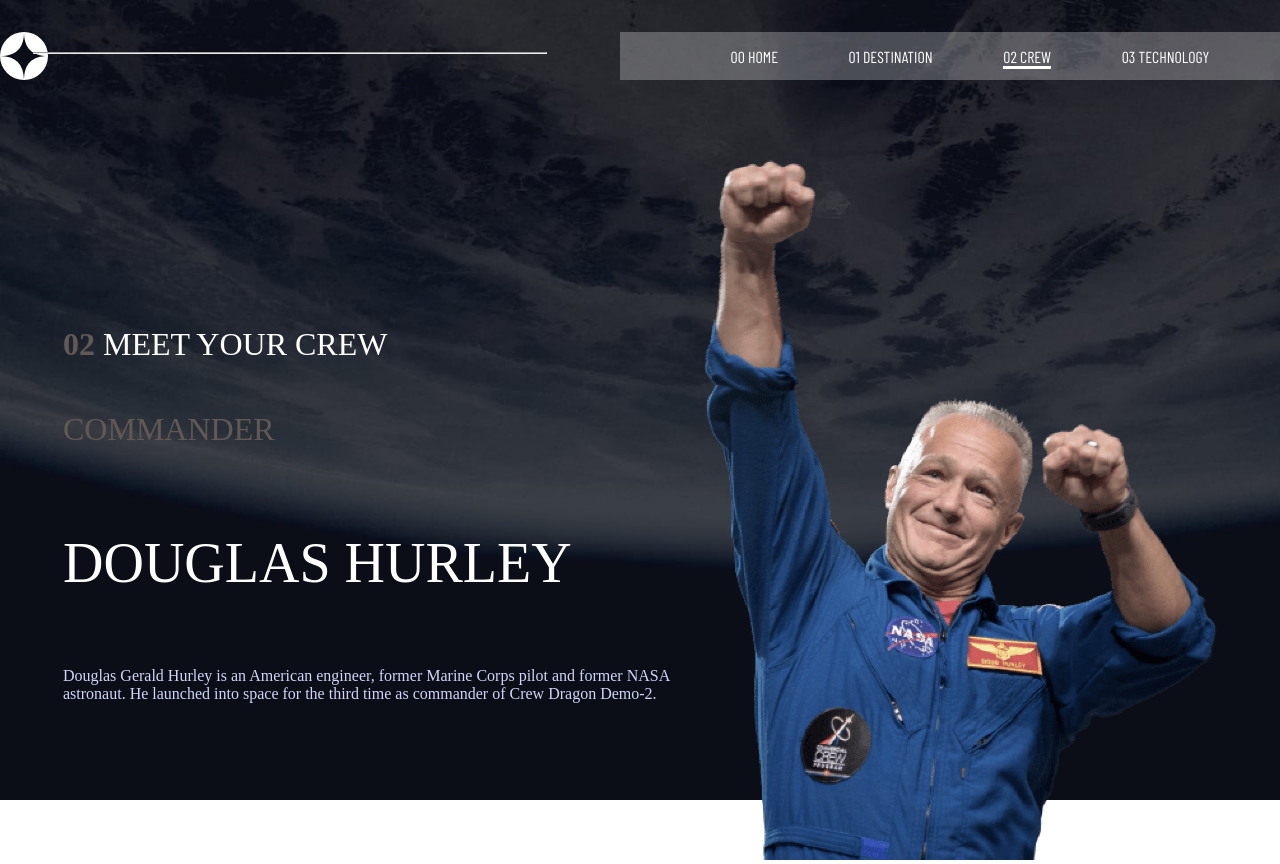
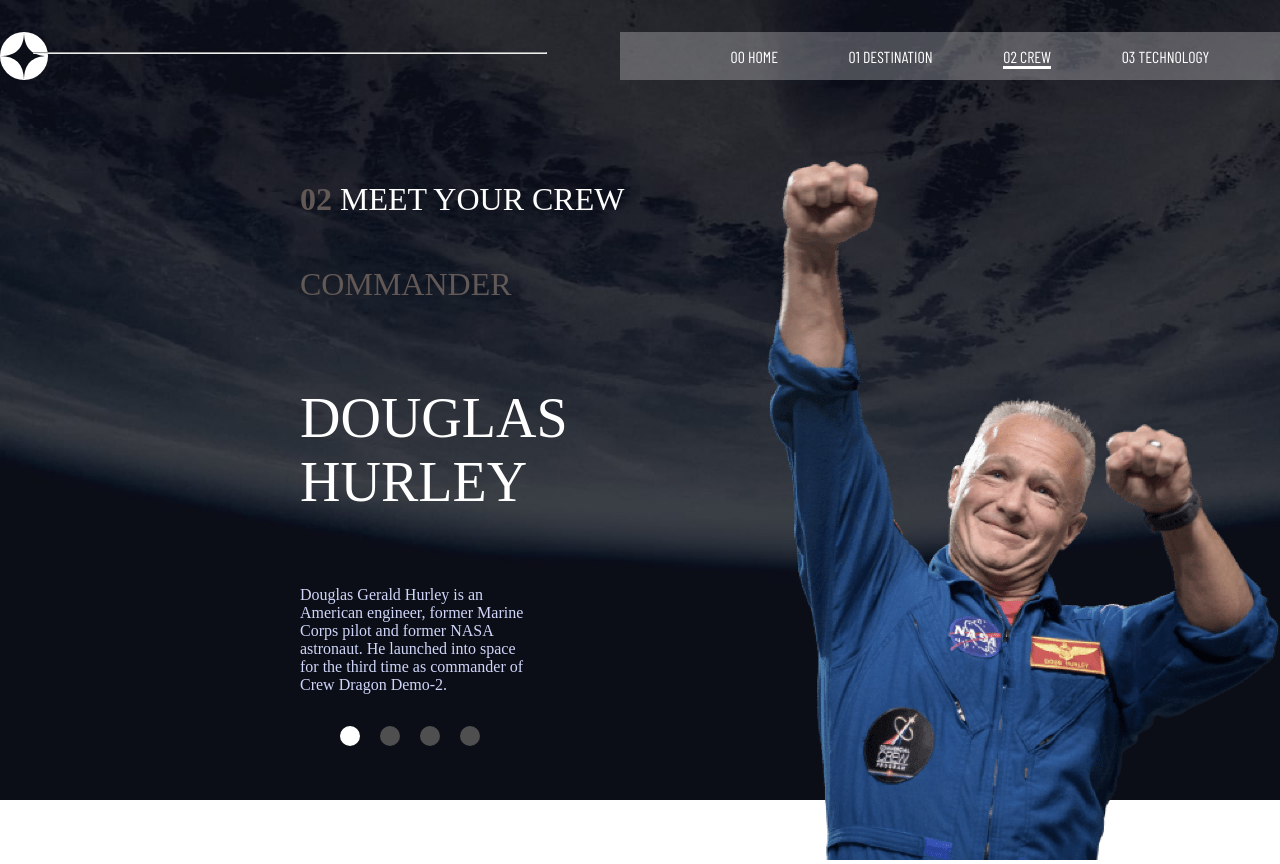
Before and after one commit to GYauck/space-tourism, a React (Create React App) app: page /crew in a window 1280 px wide. Built offline with nearby package versions, Linux system fonts and the light colour scheme; a web font is replaced by a local one.

Commit message:
added destination navbar

```diff
--- a/src/Pages/Crew/Crew.jsx
+++ b/src/Pages/Crew/Crew.jsx
@@ -6,8 +6,15 @@
 const Crew = () => {
   const [crew] = useState(data.crew);
   const [value, setValue] = useState(0);
-  const [isActive, setActive] = useState();
+  const [isActive, setActive] = useState(0);
   const { name, images, role, bio } = crew[value];
+
+
+  const handleClick = (event) => {
+    event.preventDefault();
+    console.log(event.target.id);
+    setActive(event.target.id);
+  };
 
   return (
     <div className={style.background}>
@@ -20,6 +27,24 @@
           <h2 className={style.role}>{role.toUpperCase()}</h2>
           <h3 className={style.name}>{name.toUpperCase()}</h3>
           <p className={style.bio}>{bio}</p>
+          <ul className={style.ulNav}>
+              {crew.map((crew, index) => (
+                <li key={index}>
+                  <button
+                    id={index}
+                    className={
+                      isActive == index ? style.activeButtom : style.ulButton
+                    }
+                    onClick={(e) => {
+                      handleClick(e);
+                      setValue(index);
+                    }}
+                  >
+                    {/* {crew.name.toUpperCase()} */}
+                  </button>
+                </li>
+              ))}
+            </ul>
         </div>
         <div className={style.rightContainer}>
           <img src={images.png} alt="CrewImg" />
--- a/src/Pages/Crew/crew.module.css
+++ b/src/Pages/Crew/crew.module.css
@@ -7,19 +7,24 @@
 
 .fullContainer {
     display: flex;
-    justify-content: center;
-    align-items: center;
+    /* align-items: center; */
     margin-top: 10vh;
+
 }
 
 .leftContainer {
     display: flex;
     flex-direction: column;
     width: 50%;
+    margin-left: 300px;
+
+
+
 }
 
 .title {
     color: rgb(98, 89, 86);
+    width: fit-content;
 }
 
 .titleSpan {
@@ -32,6 +37,7 @@
     font-size: 32px;
     font-weight: lighter;
     font-family: 'Bellefair', serif;
+    width: fit-content;
 }
 
 .name {
@@ -39,14 +45,49 @@
     font-size: 56px;
     font-weight: lighter;
     font-family: 'Bellefair', serif;
+    width: fit-content;
 }
 
 .bio {
     color: #D0D6F9;
+    width: 50%;
+
+}
+
+.ulNav {
+    list-style: none;
+    display: flex;
+    gap: 20px;
+}
+
+.ulButton {
+    width: 20px;
+    height: 20px;
+    border-radius: 25px;
+    background-color: rgb(79, 79, 79);
+    border: none;
+
+}
+
+.ulButton:hover {
+    background-color: grey;
+}
+
+.activeButtom {
+    width: 20px;
+    height: 20px;
+    border-radius: 25px;
+    background-color: white;
+    border: none;
+
 
 }
 
 
+
+
+/* Right side */
 .rightContainer {
-
+    width: 50%;
+    display: flex;
 }
--- a/src/Pages/Destination/Destination.jsx
+++ b/src/Pages/Destination/Destination.jsx
@@ -8,7 +8,7 @@
 
   const [planets] = useState(data.destinations);
   const [value, setValue] = useState(0);
-  const [isActive, setActive] = useState();
+  const [isActive, setActive] = useState(0);
   const { name, images, description, distance, travel } = planets[value];
 
   const handleClick = (event) => {
```
